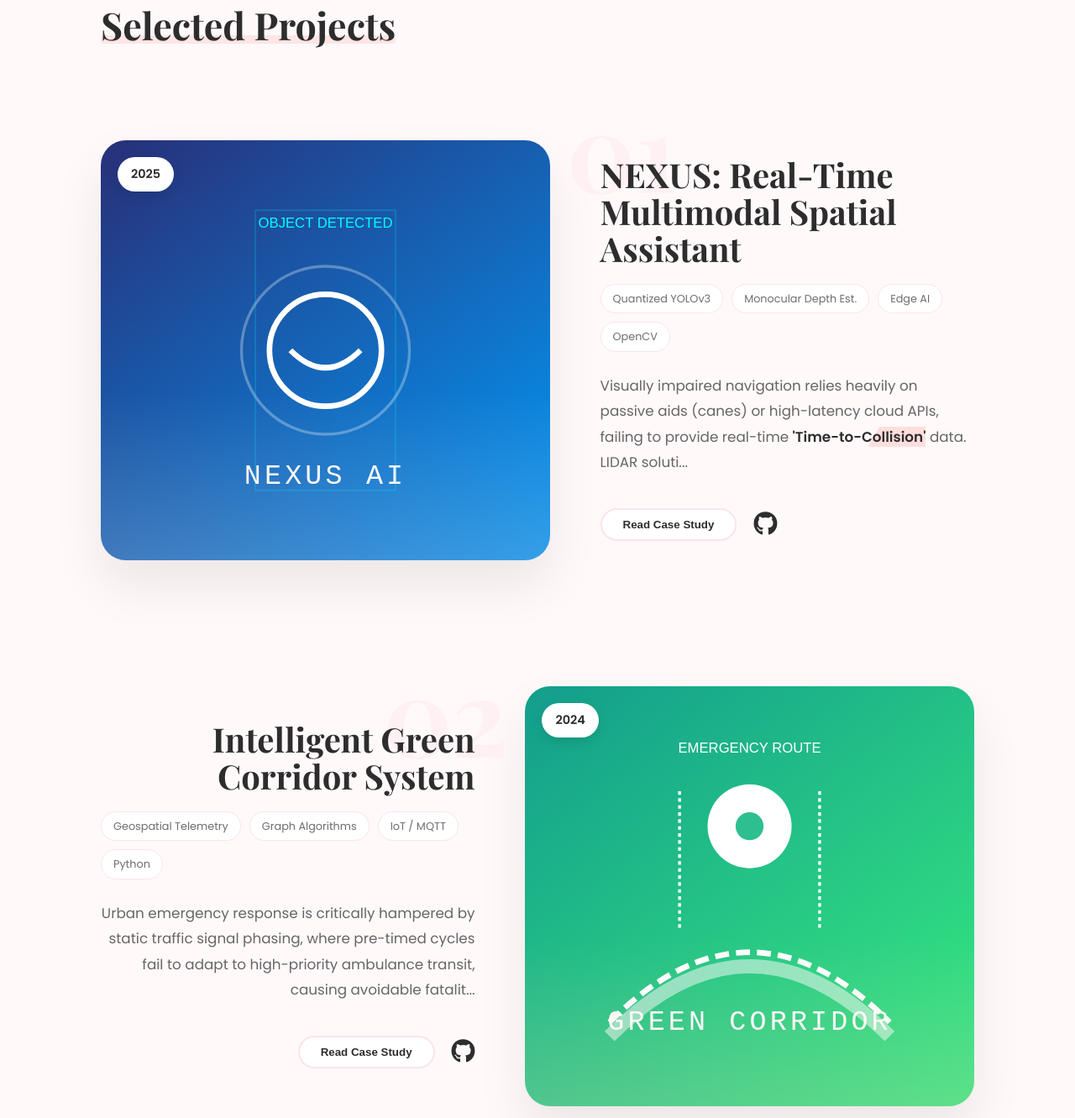
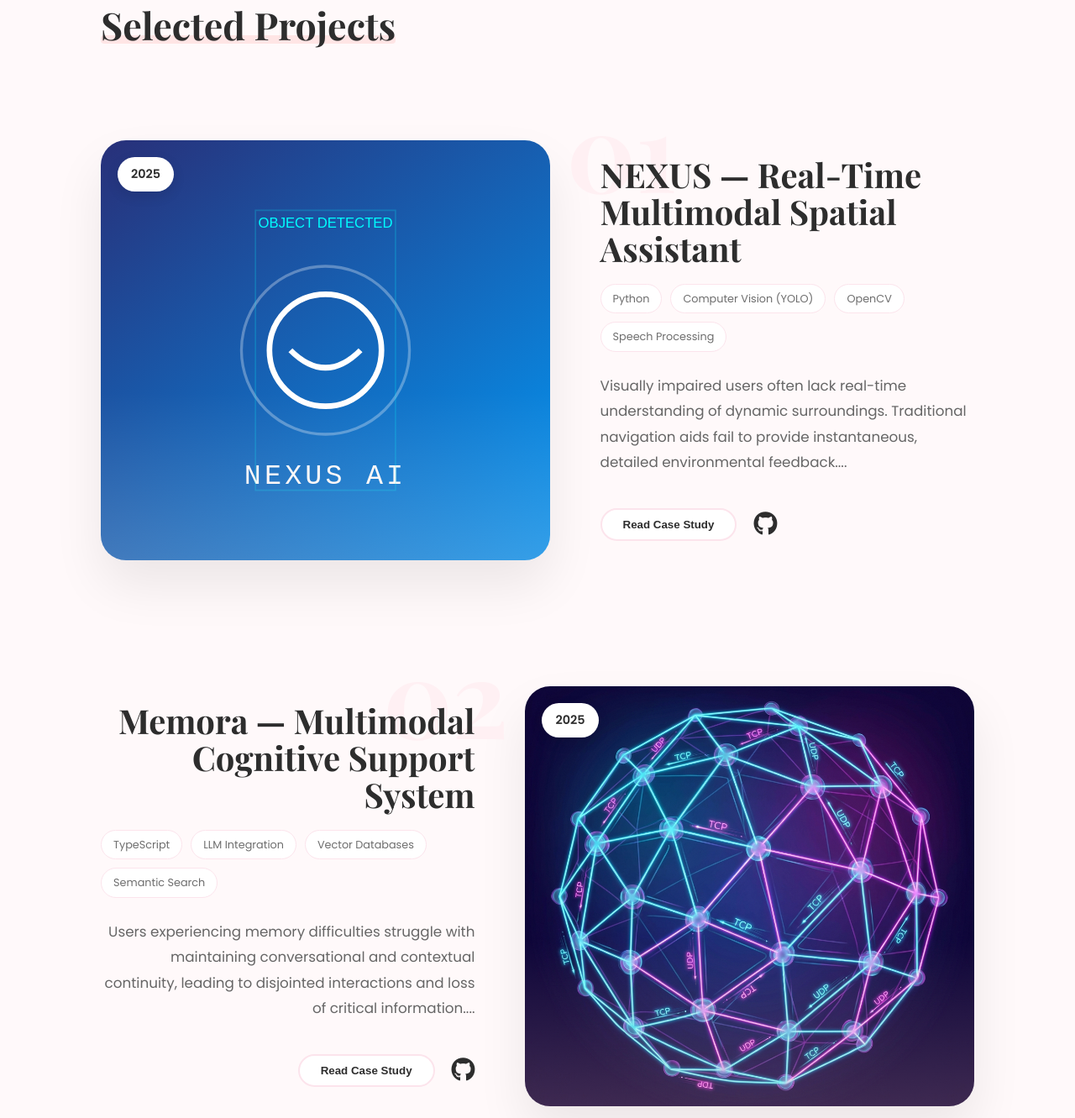
Before and after one commit to keerthi2436/portfolio, a website built with Vite: page index.html in a window 1280 px wide. Shown: the part 3669-5000 px from the top of the page at 84% size. Built offline with nearby package versions, Linux system fonts and the light colour scheme; files whose address does not match are found by name.

Commit message:
Update project descriptions in data.js

```diff
--- a/index.html
+++ b/index.html
@@ -23,17 +23,7 @@
   <script src="https://cdnjs.cloudflare.com/ajax/libs/gsap/3.12.2/ScrollTrigger.min.js"></script>
   <script src="https://unpkg.com/@studio-freight/lenis@1.0.29/dist/lenis.min.js"></script>
 
-  <style>
-    #bg-canvas {
-      position: fixed;
-      top: 0;
-      left: 0;
-      width: 100%;
-      height: 100%;
-      z-index: -1;
-      pointer-events: none;
-    }
-  </style>
+
 </head>
 
 <body>
--- a/package.json
+++ b/package.json
@@ -6,9 +6,12 @@
   "scripts": {
     "dev": "vite",
     "build": "vite build",
-    "preview": "vite preview"
+    "preview": "vite preview",
+    "predeploy": "npm run build",
+    "deploy": "gh-pages -d dist"
   },
   "devDependencies": {
+    "gh-pages": "^6.3.0",
     "vite": "^7.2.4"
   }
 }
--- a/src/data.js
+++ b/src/data.js
@@ -8,7 +8,7 @@ export const portfolioData = {
         location: "Guntur District, Andhra Pradesh, India",
         linkedin: "https://www.linkedin.com/in/keerthi-medha-7506b32a7",
         github: "https://github.com/keerthi2436",
-        resume: "/keerthi_resume.pdf", // Ensure you have a resume.pdf in public folder or update this
+        resume: "keerthi_resume.pdf",
         summary: "I am an <strong>AI/ML</strong> undergraduate at Vasireddy Venkatadri Institute of Technology, ranked in the <strong>Top 20%</strong> of my entire branch. My work bridges the gap between theoretical machine learning and scalable, real-world software, spanning <strong>Generative AI, Reinforcement Learning, and Machine Learning</strong>. Passionate about how AI behaves in dynamic environments, I am dedicated to engineering deployable, intelligent solutions that solve complex problems."
     },
     services: [
@@ -55,28 +55,37 @@ export const portfolioData = {
     ],
     projects: [
         {
-            title: "NEXUS: Real-Time Multimodal Spatial Assistant",
+            title: "NEXUS — Real-Time Multimodal Spatial Assistant",
             year: "2025",
-            technologies: ["Quantized YOLOv3", "Monocular Depth Est.", "Edge AI", "OpenCV"],
-            problem: "Visually impaired navigation relies heavily on passive aids (canes) or high-latency cloud APIs, failing to provide real-time <strong>'Time-to-Collision'</strong> data. LIDAR solutions remain cost-prohibitive for mass adoption.",
-            approach: "We proposed a <strong>'Perception-Action Loop'</strong> architecture that decouples sensory input (Vision/Voice) from logic processing. The system implements a Monocular Depth Estimation algorithm using a Pinhole Camera Model ($D = (H_{real} \cdot f) / H_{pixel}$) to convert 2D bounding boxes into 3D spatial semantics without stereo sensors.",
-            implementation: "The core engine runs a <strong>Quantized YOLOv3-Tiny model</strong> on an Edge CPU (~15 FPS). A custom 'Vision Controller' fuses bounding box centroids with depth scalars to filter obstacles within a <strong>5-meter safety radius</strong>. The output layer triggers haptic feedback and TTS directives only when imminent collision trajectories are detected.",
-            challenges: "Running concurrent object detection and depth calculus on a CPU caused thermal throttling. We mitigated this by implementing an <strong>asynchronous threading model</strong> that prioritizes the 'Safety Loop' over the 'Semantic Loop'.",
-            results: "Validated in controlled environments with a distance error margin of <strong>± 15cm</strong>. The system achieves <strong><50ms inference latency</strong>, ensuring privacy-first, offline operability compliant with GDPR standards.",
+            technologies: ["Python", "Computer Vision (YOLO)", "OpenCV", "Speech Processing", "Edge AI"],
+            problem: "Visually impaired users often lack real-time understanding of dynamic surroundings. Traditional navigation aids fail to provide instantaneous, detailed environmental feedback.",
+            approach: "The system performs real-time object detection and converts visual information into audio feedback for spatial awareness. The architecture emphasizes offline inference to reduce latency and preserve privacy while maintaining real-time performance.",
+            implementation: "Built using Python and OpenCV for vision processing, with YOLO integration for object detection. The system runs on edge devices to ensure low latency.",
+            results: "Provides real-time spatial awareness with minimal latency, effectively assisting visually impaired users in navigating complex environments.",
             githubUrl: "https://github.com/keerthi2436/NEXUS-Real-Time-Multimodal-Spatial-Assistant-",
-            image: "/nexus.svg"
+            image: "/portfolio/nexus.svg"
         },
         {
-            title: "Intelligent Green Corridor System",
+            title: "Memora — Multimodal Cognitive Support System",
+            year: "2025",
+            technologies: ["TypeScript", "LLM Integration", "Vector Databases", "Semantic Search", "RAG"],
+            problem: "Users experiencing memory difficulties struggle with maintaining conversational and contextual continuity, leading to disjointed interactions and loss of critical information.",
+            approach: "The system stores interaction embeddings and retrieves relevant context using semantic similarity. This enables context-aware assistance through retrieval-based LLM responses.",
+            implementation: "Developed with TypeScript and Vector Databases for efficient embedding storage. Integrated LLMs with RAG (Retrieval-Augmented Generation) for accurate context retrieval.",
+            results: "Significantly improves conversational continuity and memory recall, providing a seamless and supportive user experience.",
+            githubUrl: "https://github.com/keerthi2436/memora",
+            image: "/portfolio/network_game.png"
+        },
+        {
+            title: "Green Corridor System — AI-Based Traffic Optimization",
             year: "2024",
-            technologies: ["Geospatial Telemetry", "Graph Algorithms", "IoT / MQTT", "Python"],
-            problem: "Urban emergency response is critically hampered by static traffic signal phasing, where pre-timed cycles fail to adapt to high-priority ambulance transit, causing avoidable fatalities.",
-            approach: "Designed a <strong>'Dynamic Green Wave'</strong> protocol that utilizes real-time GPS telemetry to create a rolling corridor of green signals. Unlike local sensor-based preemption, this system uses a centralized <strong>Look-Ahead algorithm</strong> to clear intersections *before* the vehicle arrives.",
-            implementation: "Developed a Python-based Simulation Controller that maps city intersections as a <strong>directed graph</strong>. The routing engine calculates optimal paths using real-time density weights and communicates with signal nodes via a simulated <strong>Vehicle-to-Infrastructure (V2I) MQTT layer</strong> to override phases dynamically.",
-            challenges: "Balancing the 'recovery time' of the traffic network post-preemption. Aggressive clearing caused gridlock in perpendicular arteries. We tuned the algorithm to implementing a <strong>'soft-return' phase</strong> to gradually restore entropy.",
-            results: "Simulations demonstrated a <strong>40% reduction</strong> in emergency transit time across dense urban grids. The system visualizes live fleet tracking and provides a scalable dashboard for centralized traffic infrastructure control.",
+            technologies: ["Python", "AI/ML Logic", "Traffic Simulation", "Optimization Algorithms"],
+            problem: "Emergency vehicles lose critical time due to static traffic signal control, often leading to delayed response times in life-critical situations.",
+            approach: "The system simulates dynamic signal prioritization by predicting optimal traffic flow paths and adjusting signal timing to minimize travel delay and congestion.",
+            implementation: "Utilizes Python for traffic simulation and optimization algorithms. The system dynamically adjusts signal states based on real-time vehicle location data.",
+            results: "Reduces delays for emergency vehicles by dynamically clearing paths, potentially saving lives through faster response times.",
             githubUrl: "https://github.com/keerthi2436/green-corridor-system",
-            image: "/green_corridor.svg"
+            image: "/portfolio/green_corridor.svg"
         }
     ],
     skills: {
--- a/src/main.js
+++ b/src/main.js
@@ -29,7 +29,7 @@ const renderApp = () => {
                 <!-- Center Image -->
                 <div class="hero-col-center animate-on-scroll">
                     <div class="hero-img-card">
-                        <img src="/profile.jpg" alt="Keerthi Medha">
+                        <img src="profile.jpg" alt="Keerthi Medha">
                     </div>
                 </div>
 
```
Also changed, not shown: 1 other file.
